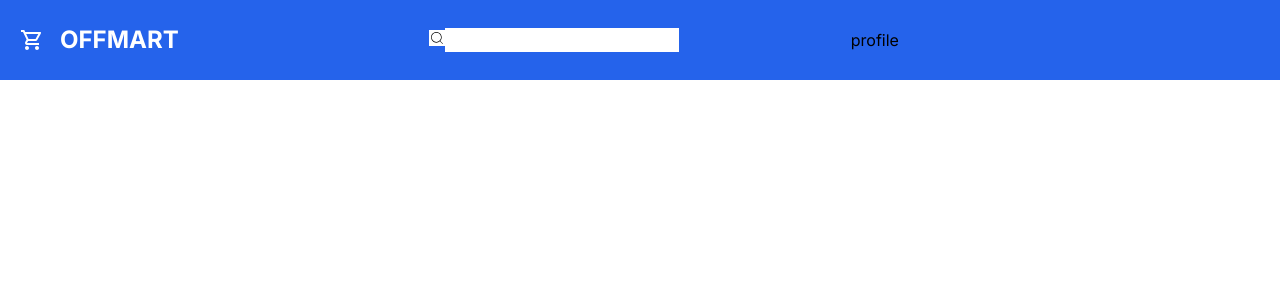
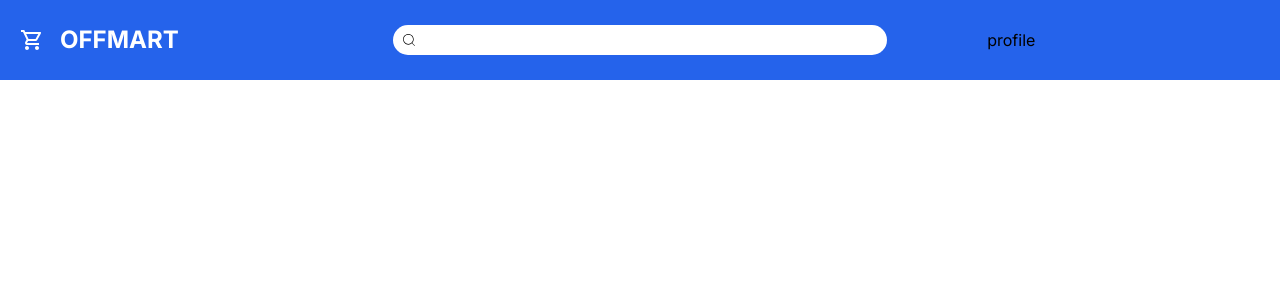
Before and after one commit to Utkarsh-Anandani/OffMart, a Next.js app: page / in a window 1280 px wide. Shown: the top 300 px of the page. Built offline with nearby package versions, Linux system fonts and the light colour scheme.

Commit message:
navbar added

```diff
--- a/app/components/Navbar.js
+++ b/app/components/Navbar.js
@@ -5,14 +5,14 @@ import { CiSearch } from "react-icons/ci";
 const Navbar = () => {
   return (
     <div className='w-full h-[10vh] flex items-center bg-blue-600 px-5'>
-      <div className='text-white text-2xl font-bold flex gap-4 items-center w-[33vw]'>
+      <div className='text-white text-2xl font-bold flex gap-4 items-center w-[22vw]'>
         <MdOutlineShoppingCart/> OFFMART
       </div>
-      <div className='w-[34vw] '>
-        <button className='bg-white'><CiSearch/></button>
-        <input type="text" />
+      <div className='w-[56vw] flex items-center justify-center'>
+        <button className='bg-white h-[30px] px-2 py-1 rounded-s-full'><CiSearch/></button>
+        <input className='h-[30px] w-2/3 rounded-e-full focus:border focus:border-black foc' type="text" />
       </div>
-      <div className='w-[33vw]'>
+      <div className='w-[22vw]'>
         profile
       </div>
     </div>
```
